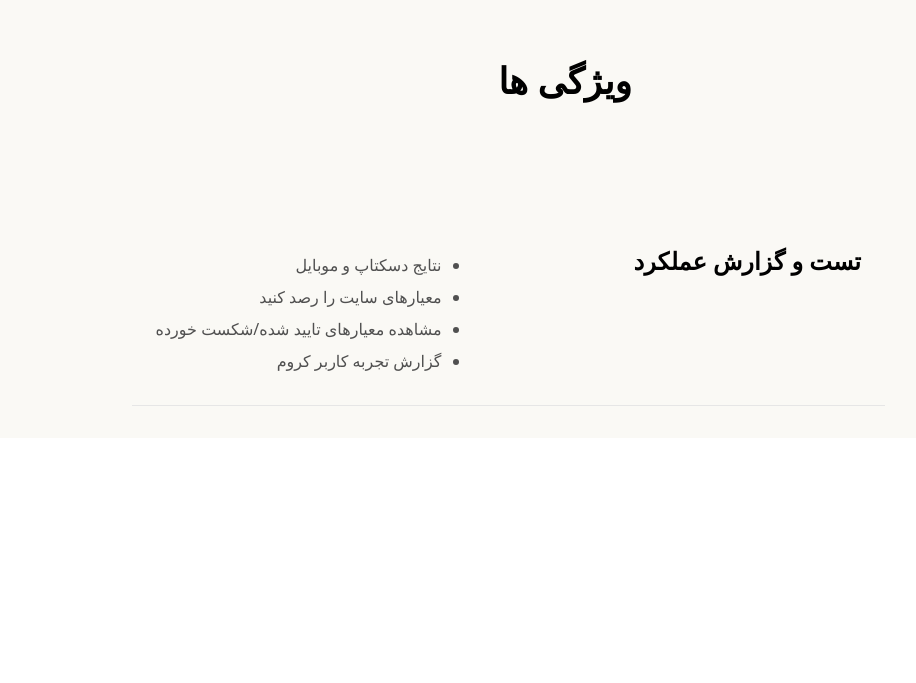
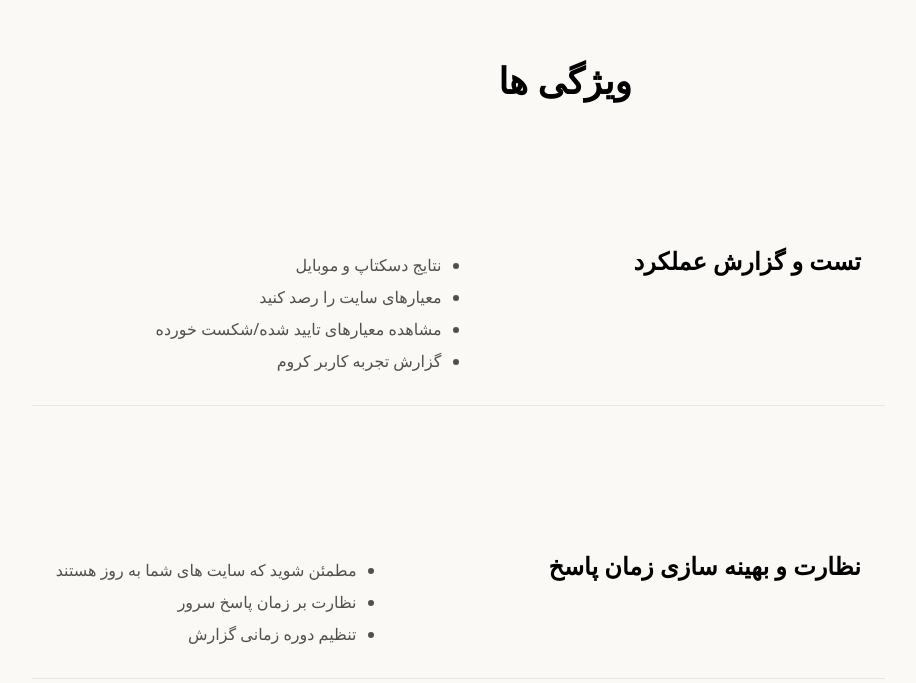
Before and after one commit to mahyarErshad/hummingbird, a React (Create React App) app: page / in a window 1280 px wide. Shown: the part 1932-2615 px from the top of the page, without its empty margins (75-991 px from the left). Before the commit the page ends 2370 px from the top, so only its background shows below. Built offline with nearby package versions, Linux system fonts and the light colour scheme; a web font is replaced by a local one.

Commit message:
Added another FeaturesCard

```diff
--- a/src/Components/Body/Features.jsx
+++ b/src/Components/Body/Features.jsx
@@ -7,6 +7,7 @@ function Features() {
       <h2 className="font-bold max-md:text-3xl md:text-4xl">ویژگی ها</h2>
       <div className="max-sm:px-8 max-lg:px-12 lg:pr-[25%] lg:pl-4 self-start">
         <FeaturesCard title="تست و گزارش عملکرد" list={["نتایج دسکتاپ و موبایل", "معیارهای سایت را رصد کنید", "مشاهده معیارهای تایید شده/شکست خورده", "گزارش تجربه کاربر کروم"]} />
+        <FeaturesCard title="نظارت و بهینه سازی زمان پاسخ" list={["مطمئن شوید که سایت های شما به روز هستند", "نظارت بر زمان پاسخ سرور", "تنظیم دوره زمانی گزارش"]} />
       </div>
     </section>
   );
```
